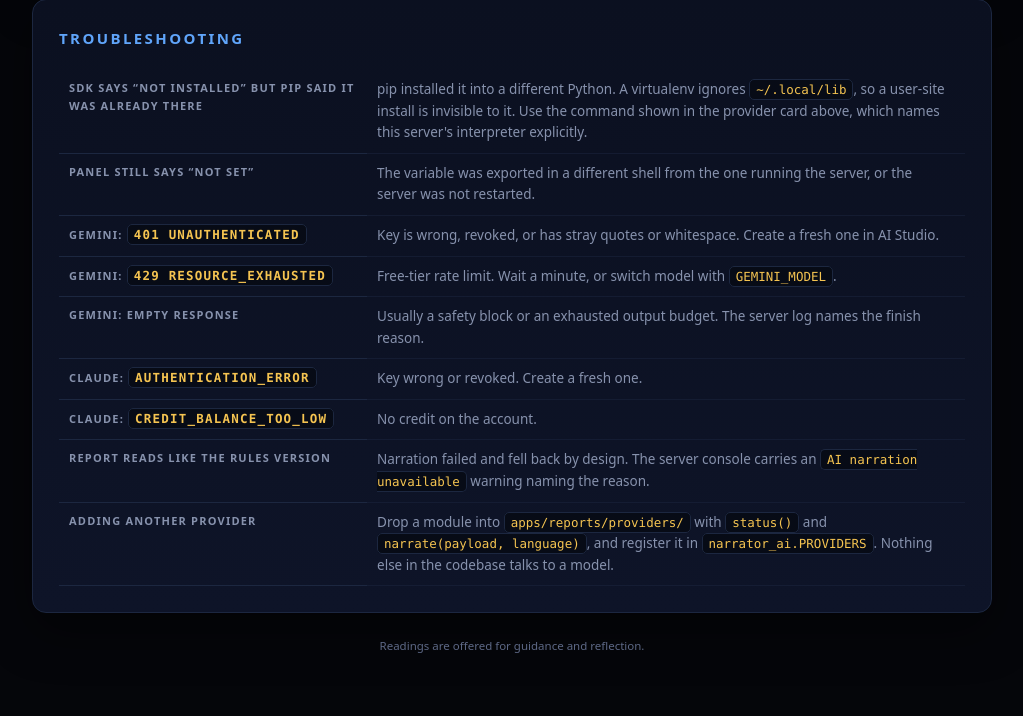
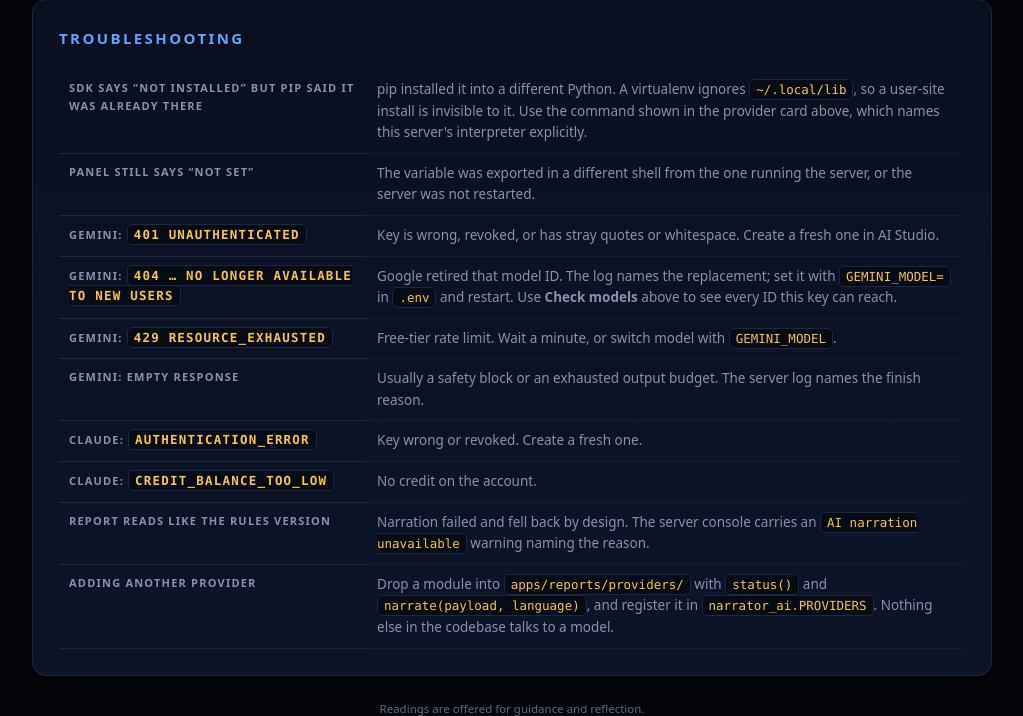
Before and after one commit to claudeohatvm-blip/janmapath, a Django app: template demo/web/templates/web/setup_ai.html in a window 1280 px wide. Shown: the part 3044-3760 px from the top of the page, without its empty margins (128-1151 px from the left). Run offline with Django 5.2, Linux system fonts and the light colour scheme; the template is opened without the code that fills it: most values are stand-ins (such as "Sample title", 1, 10 or a date in 2020).

Commit message:
fix: Gemini default model was retired; add model discovery
Reported: narration failed with 404 "This model models/gemini-2.5-flash
is no longer available to new users. Please update your code to use
models/gemini-3.6-flash".

The default was stale. Changed to gemini-3.6-flash, the replacement
Google names in the 404.

Bumping the constant alone only defers the problem - Google retires model
IDs on its own schedule, and a hardcoded default in a zip handed to other
people goes stale silently. Two changes address the class of failure
rather than this instance:

- A retirement 404 is re-raised as "model X has been retired; set
  GEMINI_MODEL=Y", parsing the replacement out of Google's own message,
  instead of logging a wall of JSON the reader has to decode.
- /setup/ai gains a "Check models" action calling models.list() for every
  ID this key can actually reach, with the active one highlighted. Opt-in
  via ?models=1 since it costs a network round trip. Returns [] and
  renders a plain message on failure - a diagnostic aid, never a
  dependency.

The fallback did its job throughout: the reading still generated, with
rule-written prose, and the log named the cause. That is the behaviour
worth keeping - a retired model upstream should never cost a user their
report.

Verified: new default renders, ?models=1 degrades cleanly on an invalid
key without a traceback, and the suggestion parser extracts
gemini-3.6-flash from the exact 404 body reported.

Co-Authored-By: Claude Opus 5 <noreply@anthropic.com>
Claude-Session: https://claude.ai/code/session_01SasKBnZi5QqjoghivcSKkw

```diff
--- a/demo/web/templates/web/setup_ai.html
+++ b/demo/web/templates/web/setup_ai.html
@@ -17,6 +17,10 @@
   table.tt th{width:34%;vertical-align:top}
   table.tt td{color:var(--muted)}
   .cardgap{margin-bottom:18px}
+  .modelgrid{display:flex;flex-wrap:wrap;gap:6px;margin-top:4px}
+  .modelid{font-size:11.5px;padding:4px 9px;background:#070b16;border:1px solid var(--line);
+    border-radius:6px;color:var(--muted)}
+  .modelid.current{border-color:var(--blue);color:var(--blue-glow);background:rgba(59,130,246,.1)}
   .fixbox{margin-top:11px;padding:11px 12px;border-radius:9px;
     background:rgba(245,196,81,.06);border:1px solid rgba(245,196,81,.3)}
   .fixlabel{font-size:10.5px;letter-spacing:.11em;text-transform:uppercase;
@@ -94,6 +98,36 @@
     to disable AI narration entirely.
     {% if ai.pinned %}Currently pinned to <code>{{ ai.pinned }}</code>.{% endif %}
   </p>
+  {% if ai.ready %}
+  <div style="margin-top:16px;border-top:1px solid var(--line);padding-top:15px">
+    <div style="display:flex;justify-content:space-between;align-items:center;gap:12px;flex-wrap:wrap">
+      <span style="font-size:13px;color:var(--muted)">
+        Model IDs are retired over time. Check which ones this key can reach.
+      </span>
+      <a href="?models=1" class="pill pill-off" style="text-decoration:none">Check models</a>
+    </div>
+
+    {% if models_checked %}
+      {% if models %}
+      <p class="note" style="margin:12px 0 7px">
+        {{ models|length }} model{{ models|pluralize }} available to this key.
+        Set one with <code>GEMINI_MODEL=</code> in <code>.env</code>.
+        Currently using <code>{{ ai.model }}</code>.
+      </p>
+      <div class="modelgrid">
+        {% for m in models %}
+        <code class="modelid {% if m.id == ai.model %}current{% endif %}">{{ m.id }}</code>
+        {% endfor %}
+      </div>
+      {% else %}
+      <p class="note" style="margin:12px 0 0;color:#ff9bad">
+        Could not list models &mdash; usually an invalid key or no network.
+      </p>
+      {% endif %}
+    {% endif %}
+  </div>
+  {% endif %}
+
   <div class="prow" style="margin-top:12px;border-top:1px solid var(--line);padding-top:12px">
     <span style="font-size:13px;color:var(--muted)">PDF export</span>
     {% if pdf_available %}<span class="pill pill-on">ready</span>
@@ -243,6 +277,11 @@ GEMINI_MODEL=gemini-2.5-pro</code></pre>
       <tr><th>Gemini: <code>401 UNAUTHENTICATED</code></th>
         <td>Key is wrong, revoked, or has stray quotes or whitespace. Create a
             fresh one in AI Studio.</td></tr>
+      <tr><th>Gemini: <code>404 &hellip; no longer available to new users</code></th>
+        <td>Google retired that model ID. The log names the replacement; set it
+            with <code>GEMINI_MODEL=</code> in <code>.env</code> and restart.
+            Use <strong>Check models</strong> above to see every ID this key can
+            reach.</td></tr>
       <tr><th>Gemini: <code>429 RESOURCE_EXHAUSTED</code></th>
         <td>Free-tier rate limit. Wait a minute, or switch model with
             <code>GEMINI_MODEL</code>.</td></tr>
```
Also changed, not shown: apps/reports/providers/gemini_api.py (+73 -15 lines), demo/web/views.py (+19 -2 lines), docs/AI_SETUP.md (+15 -1 lines), 1 other file.
